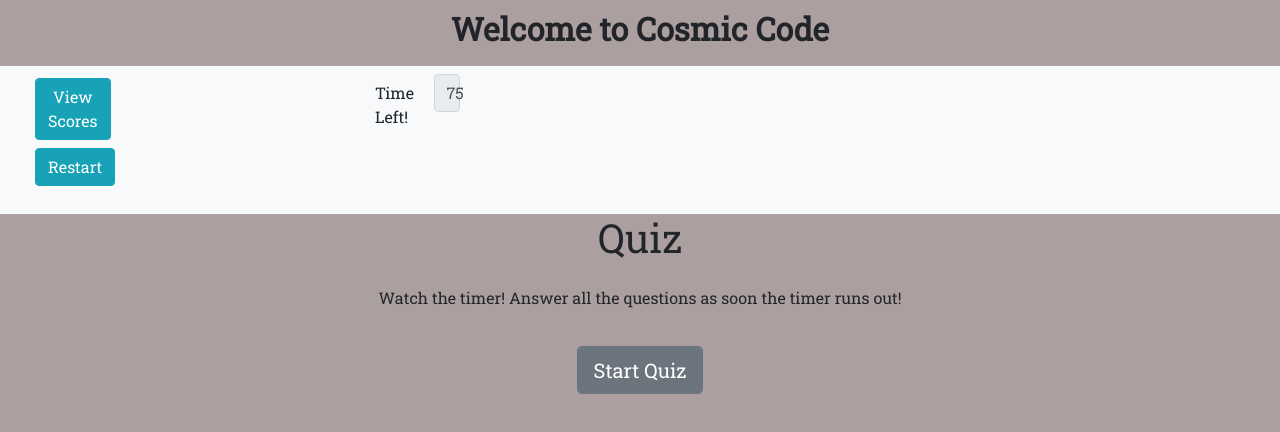
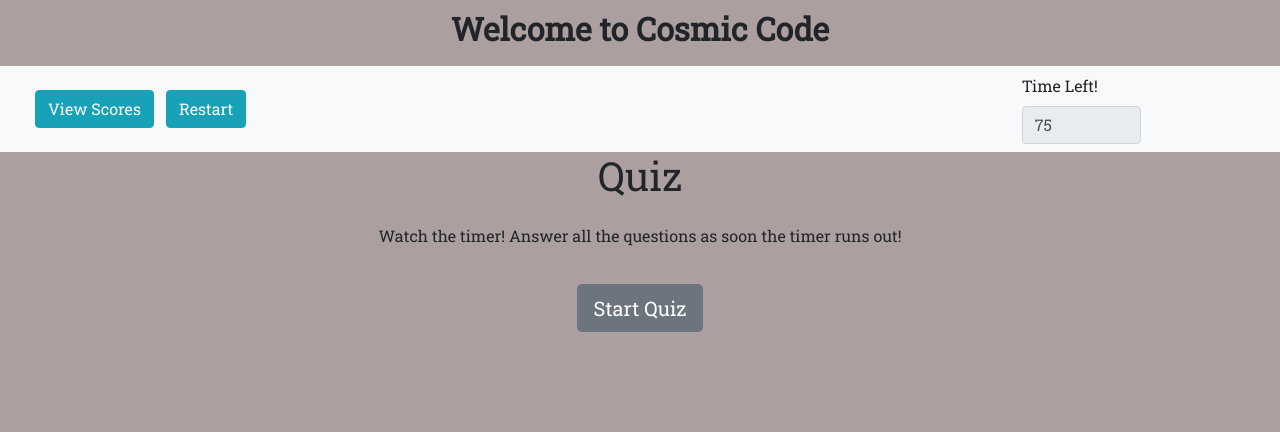
Before and after one commit to codeyab22/Cosmic-Code, a plain HTML site: page index.html in a window 1280 px wide. Drawn offline with nearby package versions, Linux system fonts and the light colour scheme.

Commit message:
index.html
I am working on the website.

```diff
--- a/index.html
+++ b/index.html
@@ -23,24 +23,16 @@
  </h2>
 <!--Link for Nav Bar> -->
 <nav class="navbar navbar-expand-lg navbar-light bg-light">
- <div class="container navbar-container mx-0">
-<div class="row w-100">
- <div class="col-4 col-md-2">
-  <button type="button" id="highscore-button" class="btn btn-info">View Scores</button>
-  <button type="button" id="resetquiz-button" class="btn btn-info">Restart</button>
- </div>
- <div class="col-3 col-md-7"></div>
- <div class="col-5 col-md-3">
-
- <div class="form-group row">
-  <label for="time-left" class="col-sm-7 col-form-label">Time Left!</label>
- <div class="col-sm-5">
- <div type="number" readonly class="form-control float-right" id="time-left">
- </div>
- </div>
+  <div class="container navbar-container mx-0 w-100 noShrink">
+    <div>
+        <button type="button" id="highscore-button" class="btn btn-info">View Scores</button>
+        <button type="button" id="resetquiz-button" class="btn btn-info">Restart</button>
+    </div>
+    <div class="mla">
+      <label for="time-left" class="">Time Left!</label>
+      <span type="number" readonly class="form-control float-right" id="time-left"></span>
+    </div>
   </div>
-  </div>
- </div>
 </nav>
  <div id="beginquiz" class="container">
  <div class="row mb-3">
@@ -88,7 +80,7 @@
  <div class="row">
 <div class="col-2"></div>
   <div id="highscore-table" class="col-8">
-     <div class="row">
+  <div class="row">
  <div class="col-12 text-center">
   <h2> highScores</h2>
   </div>
```
